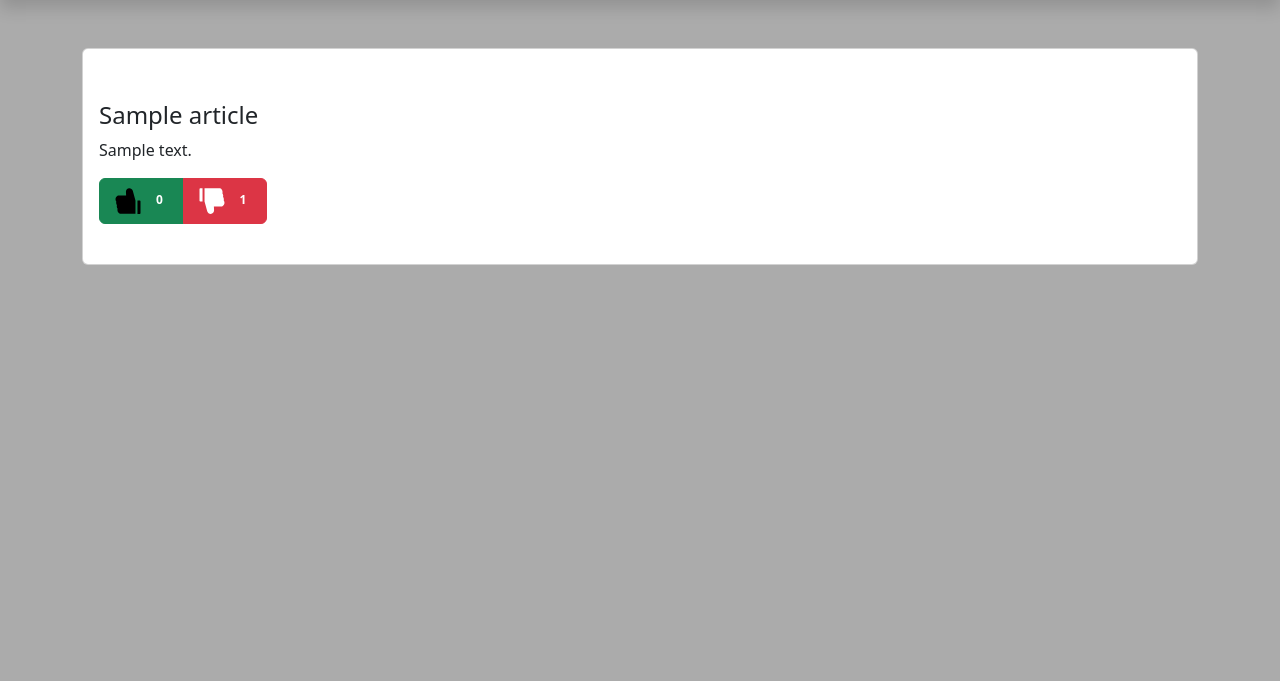
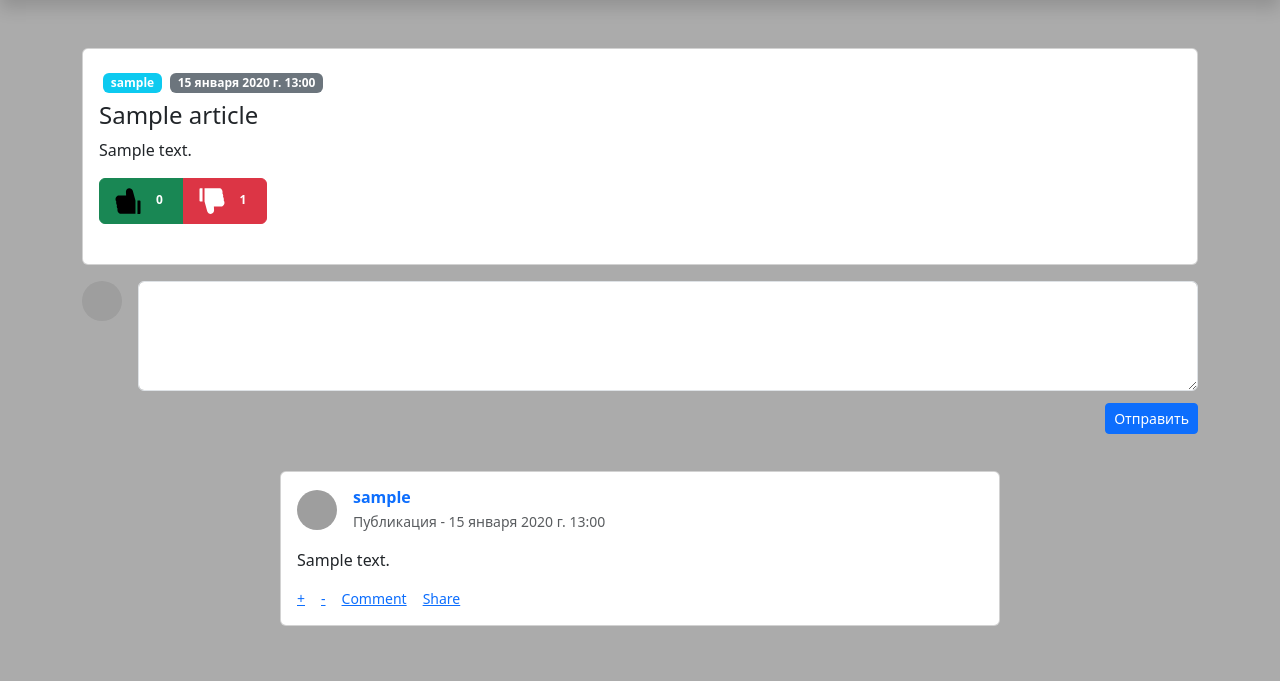
Before and after one commit to P6c6970/djangoBlog, a Django app: a page that uses blog/templates/detail.html in a window 1280 px wide. Shown: the part 86-767 px from the top of the page. Run offline with Django 4.2, Linux system fonts and the light colour scheme; a user stored in the database is signed in; tables that the repository leaves empty hold one stand-in row (values such as "Sample post"); some libraries are stand-ins or nearby versions; grey boxes are pictures that could not be loaded.

Commit message:
Added reCAPTCHA and article comment system

```diff
--- a/account/templates/error/403.html
+++ b/account/templates/error/403.html
@@ -6,7 +6,7 @@
     </head>
     <div class="d-flex align-items-center justify-content-center h-75">
         <div class="text-center">
-            <h1 class="display-1 fw-bold">404</h1>
+            <h1 class="display-1 fw-bold">403</h1>
             <p class="fs-3"> <span class="text-danger">Упс!</span> Доступ к запрошенному ресурсу запрещен.</p>
             <p class="lead">
                 Похоже, у вас нет доступа к этой странице
--- a/account/templates/error/500.html
+++ b/account/templates/error/500.html
@@ -6,7 +6,7 @@
     </head>
     <div class="d-flex align-items-center justify-content-center h-75">
         <div class="text-center">
-            <h1 class="display-1 fw-bold">404</h1>
+            <h1 class="display-1 fw-bold">500</h1>
             <p class="fs-3"> <span class="text-danger">Упс!</span> Internal Server Error.</p>
             <p class="lead">
                 Похоже, у нас что-то пошло не так
--- a/account/urls.py
+++ b/account/urls.py
@@ -3,11 +3,10 @@ from account import views
 from django.contrib.auth import views as auth_views
 from .forms import MySetPasswordForm
 
-# from utils.for_account import check_recaptcha
+from utils.for_account import check_recaptcha
 
 urlpatterns = [
-    # path('register/', check_recaptcha(views.RegisterFormView.as_view()), name="register"),
-    path('register/', views.RegisterFormView.as_view(), name="register"),
+    path('register/', check_recaptcha(views.RegisterFormView.as_view()), name="register"),
     path('login/', views.LoginFormView.as_view(), name="_login"),
     path('logout/', views.LogoutView.as_view(), name="_logout"),
     path('profile/id<int:id>/', views.profile, name="profile"),
--- a/blog/models.py
+++ b/blog/models.py
@@ -29,7 +29,7 @@ class Comment(models.Model):
     content = models.TextField('Комментарий')
     date = models.DateTimeField('Дата комментария', default=timezone.now)
     parent_comment = models.ForeignKey("self", on_delete=models.CASCADE, null=True, blank=True)
-    is_active = models.BooleanField("Лайк или дизлайк", default=True)
+    is_active = models.BooleanField("Статус", default=True)
 
     def __str__(self):
         return self.content[0:200]
--- a/blog/templates/detail.html
+++ b/blog/templates/detail.html
@@ -57,6 +57,26 @@
                 return false;
             }
 
+            function ajax_post_comment() {
+                // создаем AJAX-вызов
+                $.ajax({
+                    headers: {"X-CSRFToken": getCookie("csrftoken")},
+                    url: "{{ article.get_absolute_url }}" + "add_comment/",
+                    type: 'POST',
+                    data: {'parent_comment': null, 'comment_area': $('#id_comment_area').val()},
+                    // если успешно, то
+                    success: function (response) {
+                        $('#comments-container').load('{{ article.get_absolute_url }}show_comments/');
+                    },
+                    // если ошибка, то
+                    error: function (response) {
+                        // предупредим об ошибке
+                        console.log(response.responseJSON.errors)
+                    }
+                });
+                return false;
+            }
+
             $(document).ready(function () {
                 $("#bt-like").click(function () {
                     ajax_like(1)
@@ -64,14 +84,19 @@
                 $("#bt-dislike").click(function () {
                     ajax_like(-1)
                 });
+                $('#comment-form').on('submit', function (event) {
+                    console.log("Нажал")
+                    event.preventDefault();
+                    ajax_post_comment($(this).serialize())
+                });
             });
         </script>
     </head>
     <div class="container pt-5">
         <div class="card rounded p-3 py-4">
             <div class="d-flex justify-content-start">
-                <span class="badge badge--info mx-1">{{ article.author }}</span>
-                <span class="badge badge--secondary mx-1">{{ article.date }}</span>
+                <span class="badge bg-info mx-1">{{ article.author }}</span>
+                <span class="badge bg-secondary mx-1">{{ article.date }}</span>
             </div>
             <h3 class="list-group-item-heading">
                 <h4>{{ article.title }}</h4>
@@ -102,8 +127,29 @@
                         <span id="count_dislike" class="badge">{{ count_dislike }}</span>
                     </button>
                 </div>
-
             </div>
         </div>
+        <form id="comment-form" action="" method="post">
+            {% csrf_token %}
+
+            <div class="card-footer py-3 border-0">
+                <div class="d-flex flex-start w-100">
+                    <img class="rounded-circle shadow-1-strong me-3"
+                         src="https://i.imgur.com/stD0Q19.jpg" alt="avatar" width="40"
+                         height="40"/>
+                    <div class="form-outline w-100">
+                        {{ comment_form.comment_area }}
+                        <!-- <textarea class="form-control" id="textAreaExample" rows="4"></textarea> -->
+                    </div>
+                </div>
+                <div class="float-end mt-2 pt-1">
+                    <button id="post-comment" type="submit" class="btn btn-primary btn-sm">Отправить</button>
+                </div>
+            </div>
+        </form>
+        <div id="comments-container">
+            {% include "show_comments.html" %}
+        </div>
+
     </div>
 {% endblock content %}
--- /dev/null
+++ b/blog/templates/show_comments.html
@@ -0,0 +1,56 @@
+{% if comments.count > 0 %}
+    <div class="container my-2 py-5">
+        <div class="row d-flex justify-content-center">
+            <div class="col-md-12 col-lg-10 col-xl-8">
+                {% for comment in comments %}
+
+                    <div class="card mb-2">
+                        <div class="card-body">
+                            <div class="d-flex flex-start align-items-center">
+                                <img class="rounded-circle shadow-1-strong me-3"
+                                     src="https://i.imgur.com/stD0Q19.jpg" alt="avatar"
+                                     width="40"
+                                     height="40"/>
+                                <div>
+                                    <h6 class="fw-bold text-primary mb-1">{{ comment.author.username }}</h6>
+                                    <p class="text-muted small mb-0">
+                                        Публикация - {{ comment.date }}
+                                    </p>
+                                </div>
+                            </div>
+
+                            <p class="mt-3 mb-2 pb-2">
+                                {{ comment.content }}
+                            </p>
+
+                            <div class="small d-flex justify-content-start">
+                                <a href="#!" class="d-flex align-items-center me-3">
+                                    <!-- <i class="far fa-thumbs-up me-2"></i> -->
+                                    <p class="mb-0">+</p>
+                                </a>
+                                <a href="#!" class="d-flex align-items-center me-3">
+                                    <p class="mb-0">-</p>
+                                </a>
+                                <a href="#!" class="d-flex align-items-center me-3">
+                                    <p class="mb-0">Comment</p>
+                                </a>
+                                <a href="#!" class="d-flex align-items-center me-3">
+                                    <p class="mb-0">Share</p>
+                                </a>
+                            </div>
+                        </div>
+                    </div>
+                {% endfor %}
+            </div>
+        </div>
+    </div>
+{% else %}
+    <div class="d-flex justify-content-center h-75">
+        <div class="text-center">
+            <p class="fs-3">Пусто.</p>
+            <p class="lead">
+                Тут пока нет комментариев, не хочешь это исправить?
+            </p>
+        </div>
+    </div>
+{% endif %}
--- a/blog/urls.py
+++ b/blog/urls.py
@@ -1,4 +1,4 @@
-from django.urls import path, re_path
+from django.urls import path
 
 from blog import views
 
@@ -11,5 +11,7 @@ urlpatterns = [
 
     path('articles/<slug:article_slug>/', views.article_detail, name='article_detail'),
     path('articles/<slug:article_slug>/like/', views.article_like_or_dislike, name='article_like'),
+    path('articles/<slug:article_slug>/add_comment/', views.article_add_comment, name='article_add_comment'),
+    path('articles/<slug:article_slug>/show_comments/', views.article_show_comments, name='show_comment'),
     # re_path(r'^(?P<article>[-\w]+)/$', views.article_detail, name='article_detail'),
 ]
--- a/blog/views.py
+++ b/blog/views.py
@@ -7,7 +7,8 @@ from django.utils.decorators import method_decorator
 from django.views.generic import ListView
 
 from utils.for_account import login_check
-from .models import Article, LikeArticle
+from .froms import CommentForm
+from .models import Article, LikeArticle, Comment
 
 
 def home_page(request):
@@ -27,8 +28,10 @@ def articles_list(request):
 def articles_liked_list(request):
     articles = Article.objects.filter(status=True, likearticle__like_or_dislike=1,
                                       likearticle__author=request.user).annotate(
-                                            likes=Coalesce(Sum("likearticle__like_or_dislike"), 0))
-    return render(request, 'articles_list.html', {'title': "Понравившиеся", 'null_articles': "У вас еще нет понравившихся статей", 'articles': articles})
+        likes=Coalesce(Sum("likearticle__like_or_dislike"), 0))
+    return render(request, 'articles_list.html',
+                  {'title': "Понравившиеся", 'null_articles': "У вас еще нет понравившихся статей",
+                   'articles': articles})
 
 
 @method_decorator(login_check(), name='dispatch')
@@ -43,7 +46,8 @@ class ArticleForYou(ListView):
 
     def get_queryset(self):
         authors = self.request.user.following.values_list('id', flat=True)
-        queryset = self.model.objects.all().filter(author__id__in=authors).annotate(likes=Coalesce(Sum("likearticle__like_or_dislike"), 0))
+        queryset = self.model.objects.all().filter(author__id__in=authors).annotate(
+            likes=Coalesce(Sum("likearticle__like_or_dislike"), 0))
         return queryset
 
     def get_context_data(self, **kwargs):
@@ -56,7 +60,7 @@ class ArticleForYou(ListView):
 @login_check()
 def articles_for_you_list(request):
     articles = Article.objects.filter(status=True, likearticle__author__in=request.user.followers).annotate(
-                                            likes=Coalesce(Sum("likearticle__like_or_dislike"), 0))
+        likes=Coalesce(Sum("likearticle__like_or_dislike"), 0))
     return render(request, 'articles_list.html', {'articles': articles})
 
 
@@ -77,8 +81,9 @@ def article_detail(request, article_slug):
     user_like = LikeArticle.objects.filter(article=article, author=request.user).first()
     if user_like is not None:
         user_like = user_like.like_or_dislike
+    comments = Comment.objects.filter(article=get_object_or_404(Article, slug=article_slug, status=True, )).order_by("-date", )
     return render(request, 'detail.html', {'article': article, 'count_like': count_like, 'count_dislike': count_dislike,
-                                           'user_like': user_like})
+                                           'user_like': user_like, 'comment_form': CommentForm, 'comments': comments})
 
 
 @login_check()
@@ -89,8 +94,6 @@ def article_like_or_dislike(request, article_slug):
         like_or_dislike = int(request.POST["like_or_dislike"])
         try:
             like = LikeArticle.objects.get(article__slug=article_slug, author=request.user)
-            print(like.like_or_dislike)
-            print(like_or_dislike)
             if like.like_or_dislike == like_or_dislike:
                 like.delete()
             else:
@@ -103,3 +106,24 @@ def article_like_or_dislike(request, article_slug):
 
     count_like, count_dislike = count_like_and_dislike(article_slug)
     return JsonResponse({'count_like': count_like, 'count_dislike': count_dislike}, status=200)
+
+
+@login_check()
+def article_add_comment(request, article_slug):
+    """ajax метод для лайков и дизлайков статей"""
+    if request.method == "POST" and request.META.get('HTTP_X_REQUESTED_WITH') == 'XMLHttpRequest':
+        form = CommentForm(request.POST)
+        if form.is_valid():
+            comment = Comment(article=get_object_or_404(Article, slug=article_slug, status=True, ),
+                              author=request.user,
+                              content=form.cleaned_data.get("comment_area"),
+                              parent_comment=form.cleaned_data.get("parent_comment")
+                              ).save()
+            return JsonResponse({}, status=200)
+    return JsonResponse({}, status=500)
+
+
+@login_check()
+def article_show_comments(request, article_slug):
+    comments = Comment.objects.filter(article=get_object_or_404(Article, slug=article_slug, status=True, )).order_by("-date", )
+    return render(request, 'show_comments.html', {'comments': comments})
--- /dev/null
+++ b/utils/context_processors.py
@@ -0,0 +1,5 @@
+from django.conf import settings
+
+
+def recaptcha_public_key(request):
+    return {'RECAPTCHA_PUBLIC_KEY': settings.RECAPTCHA_PUBLIC_KEY}
```
Also changed, not shown: account/forms.py (+14 -1 lines), account/templates/register.html (+6 -2 lines), account/views.py (+10 -10 lines), blog/froms.py (added, +12 -0 lines), djangoBlog/settings.py (+6 -1 lines), utils/for_account.py (+4 -4 lines).
